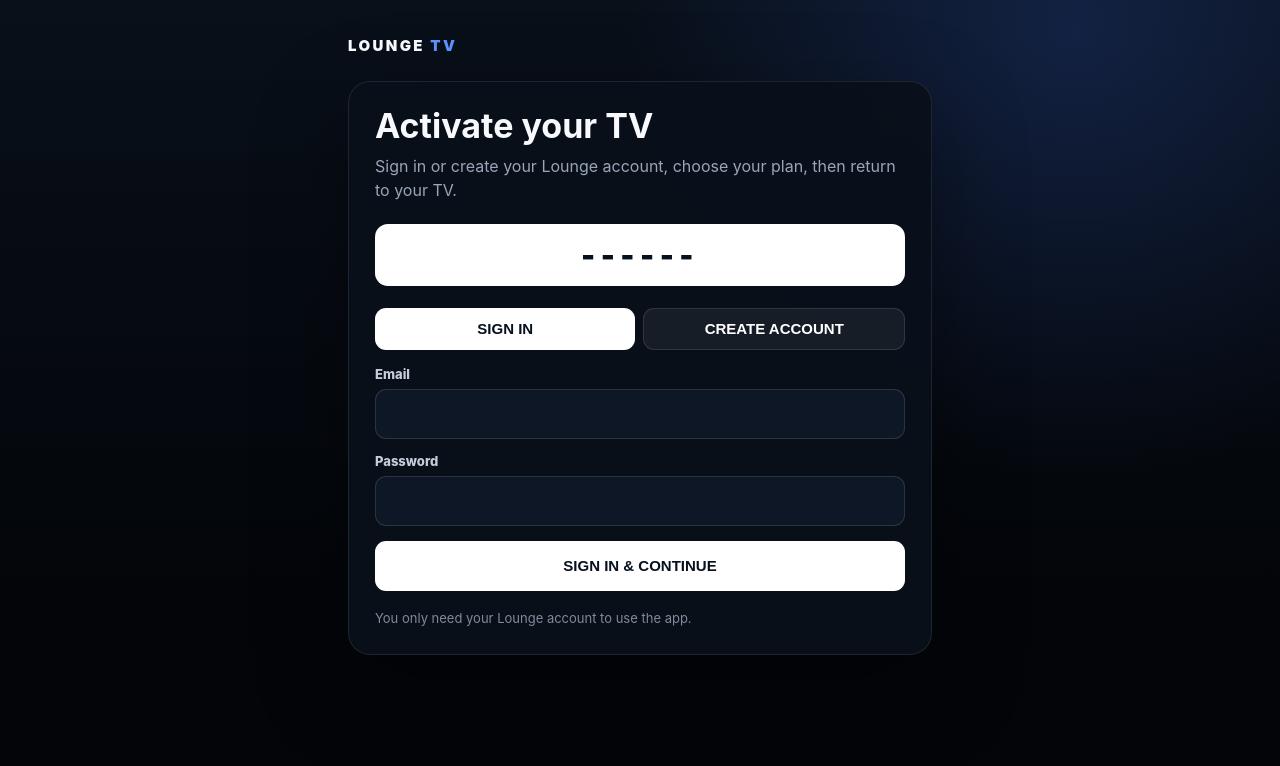
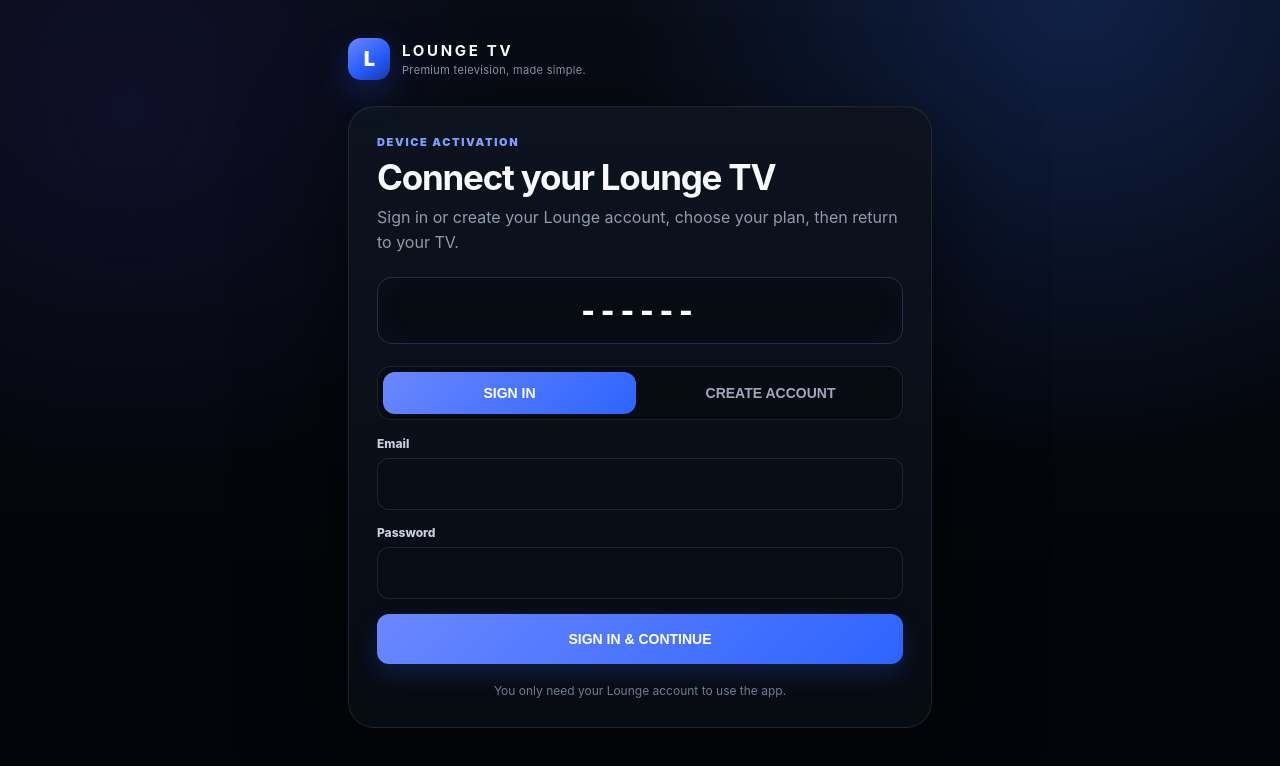
Before and after one commit to Gazzamoo111/lounge-tv-feed, a plain HTML site: page docs/activate.html in a window 1280 px wide. Drawn offline with Linux system fonts and the light colour scheme; a script that the page names is missing.

Commit message:
Polish Lounge activation branding

```diff
--- a/docs/activate.html
+++ b/docs/activate.html
@@ -6,34 +6,74 @@
 <meta name="theme-color" content="#060a11">
 <title>Activate Lounge TV</title>
 <style>
-:root{color-scheme:dark;--bg:#05080d;--panel:#0c131e;--line:rgba(255,255,255,.09);--text:#f7f9fd;--muted:#98a6b8;--blue:#5b91ff;--good:#69dfa3;--bad:#ff8d9a}
+:root{
+  color-scheme:dark;
+  --bg:#03050a;--panel:#0a0e17;--panel2:#0d1320;--line:rgba(255,255,255,.09);
+  --text:#f7f9fd;--muted:#8f9bad;--blue:#2f6bff;--blue2:#6d8cff;--good:#62d99a;--bad:#ff7f91;
+}
 *{box-sizing:border-box}
-body{margin:0;min-height:100vh;background:radial-gradient(circle at 84% 4%,rgba(63,116,255,.18),transparent 34%),linear-gradient(180deg,#09101a,#030509 75%);font-family:-apple-system,BlinkMacSystemFont,"Segoe UI",Arial,sans-serif;color:var(--text)}
-.wrap{max-width:620px;margin:auto;padding:28px 18px 64px}
-.brand{font-weight:950;letter-spacing:.16em;margin:8px 0 26px;font-size:15px}.brand span{color:#5b91ff}
-.card{background:rgba(10,16,27,.96);border:1px solid var(--line);border-radius:22px;padding:26px;box-shadow:0 30px 90px rgba(0,0,0,.38)}
-h1{font-size:34px;line-height:1.08;margin:0 0 9px}h2{font-size:22px;margin:0 0 7px}
-.lead,.sub{color:var(--muted);line-height:1.5;margin:0 0 22px}
-.code{font-size:30px;font-weight:950;letter-spacing:.18em;background:#fff;color:#07101d;border-radius:13px;padding:13px 15px;text-align:center;margin:0 0 22px}
-.tabs{display:flex;gap:8px;margin-bottom:16px}
-button{width:100%;min-height:50px;margin-top:15px;border:0;border-radius:11px;font-size:15px;font-weight:900;background:#fff;color:#07101d;padding:0 16px;cursor:pointer}
-.tabs button{margin:0;height:42px;min-height:42px}.secondary{background:rgba(255,255,255,.06);color:#fff;border:1px solid rgba(255,255,255,.11)}
-button:disabled{opacity:.55}
-label{display:block;color:#c4cedb;font-weight:800;font-size:13px;margin:14px 0 7px}
-input{width:100%;height:50px;border:1px solid rgba(255,255,255,.12);border-radius:11px;background:#0d1725;color:#fff;padding:0 14px;font-size:16px;outline:0}
-input:focus{border-color:#5a91ff}.hidden{display:none!important}.msg{margin-top:18px;color:#a9b6c7;line-height:1.5}.ok{color:var(--good)}.bad{color:var(--bad)}
-.plans{display:grid;gap:10px;margin-top:18px}.plan{display:grid;grid-template-columns:1fr auto;align-items:center;gap:14px;padding:16px;border:1px solid var(--line);border-radius:14px;background:#0d1624}
-.plan strong{display:block;font-size:17px}.plan small{color:var(--muted);display:block;margin-top:4px}.price{font-size:18px;font-weight:950;white-space:nowrap}.plan button{grid-column:1/-1;margin-top:4px}
-.statusbox{padding:18px;border:1px solid rgba(105,223,163,.25);border-radius:14px;background:rgba(105,223,163,.06);margin-top:18px}
-.spinner{width:24px;height:24px;border:3px solid rgba(255,255,255,.18);border-top-color:#fff;border-radius:50%;animation:s .8s linear infinite;margin:12px auto 0}@keyframes s{to{transform:rotate(360deg)}}
-.note{font-size:13px;color:#7f8b9b;line-height:1.45;margin-top:16px}
+html,body{margin:0;min-height:100%;background:#03050a}
+body{
+  min-height:100vh;color:var(--text);
+  background:
+    radial-gradient(circle at 84% 0%,rgba(47,107,255,.22),transparent 34%),
+    radial-gradient(circle at 10% 14%,rgba(92,61,255,.10),transparent 28%),
+    linear-gradient(180deg,#070b13 0%,#03050a 72%);
+  font-family:-apple-system,BlinkMacSystemFont,"SF Pro Display","Segoe UI",Arial,sans-serif;
+}
+.wrap{max-width:620px;margin:auto;padding:34px 18px 72px}
+.brand{display:flex;align-items:center;gap:12px;margin:4px 0 26px}
+.brandmark{
+  width:42px;height:42px;border-radius:13px;display:grid;place-items:center;
+  background:linear-gradient(145deg,#6b87ff,#265cff 58%,#1738a8);
+  box-shadow:0 12px 34px rgba(42,91,255,.28);
+  font-weight:950;font-size:20px;letter-spacing:-.05em
+}
+.brandcopy strong{display:block;font-size:15px;letter-spacing:.18em}.brandcopy span{display:block;color:#8492a7;font-size:11px;margin-top:3px;letter-spacing:.03em}
+.card{
+  background:linear-gradient(180deg,rgba(13,19,31,.98),rgba(7,11,18,.98));
+  border:1px solid var(--line);border-radius:26px;padding:28px;
+  box-shadow:0 32px 100px rgba(0,0,0,.52),inset 0 1px rgba(255,255,255,.025)
+}
+.eyebrow{color:#7ea0ff;font-size:11px;font-weight:900;letter-spacing:.15em;text-transform:uppercase;margin-bottom:10px}
+h1{font-size:35px;line-height:1.04;letter-spacing:-.035em;margin:0 0 10px}h2{font-size:22px;letter-spacing:-.02em;margin:0 0 7px}
+.lead,.sub{color:var(--muted);line-height:1.55;margin:0 0 22px}
+.code{
+  font-size:29px;font-weight:950;letter-spacing:.20em;background:#070b12;color:#fff;
+  border:1px solid rgba(111,142,255,.26);border-radius:15px;padding:15px 14px;text-align:center;
+  margin:0 0 22px;box-shadow:inset 0 0 28px rgba(47,107,255,.06)
+}
+.tabs{display:grid;grid-template-columns:1fr 1fr;gap:8px;margin-bottom:16px;padding:5px;background:#070b12;border:1px solid var(--line);border-radius:14px}
+button{
+  width:100%;min-height:50px;margin-top:15px;border:0;border-radius:12px;font-size:14px;font-weight:900;
+  background:linear-gradient(135deg,#6b87ff,#2d64ff);color:#fff;padding:0 16px;cursor:pointer;
+  box-shadow:0 10px 24px rgba(47,107,255,.20)
+}
+.tabs button{margin:0;height:42px;min-height:42px;box-shadow:none}.secondary{background:transparent;color:#9da9ba;border:1px solid transparent}
+button:disabled{opacity:.5}
+label{display:block;color:#c5cfdd;font-weight:800;font-size:12px;margin:15px 0 7px}
+input{
+  width:100%;height:52px;border:1px solid rgba(255,255,255,.10);border-radius:12px;background:#080d16;
+  color:#fff;padding:0 14px;font-size:16px;outline:0;transition:.15s border-color,.15s box-shadow
+}
+input:focus{border-color:#577fff;box-shadow:0 0 0 3px rgba(59,103,255,.12)}
+.hidden{display:none!important}.msg{margin-top:18px;color:#a9b6c7;line-height:1.5;font-size:14px}.ok{color:var(--good)}.bad{color:var(--bad)}
+.plans{display:grid;gap:10px;margin-top:18px}.plan{
+  display:grid;grid-template-columns:1fr auto;align-items:center;gap:14px;padding:17px;border:1px solid var(--line);
+  border-radius:16px;background:linear-gradient(180deg,#0d1421,#0a0f19)
+}
+.plan strong{display:block;font-size:17px}.plan small{color:var(--muted);display:block;margin-top:4px}.price{font-size:19px;font-weight:950;white-space:nowrap}.plan button{grid-column:1/-1;margin-top:4px}
+.statusbox{padding:20px;border:1px solid rgba(98,217,154,.22);border-radius:16px;background:rgba(98,217,154,.055);margin-top:18px}
+.spinner{width:24px;height:24px;border:3px solid rgba(255,255,255,.16);border-top-color:#fff;border-radius:50%;animation:s .8s linear infinite;margin:14px auto 0}@keyframes s{to{transform:rotate(360deg)}}
+.note{font-size:12px;color:#6f7c8e;line-height:1.45;margin-top:18px;text-align:center}
+@media(max-width:520px){.wrap{padding:24px 14px 54px}.card{padding:22px;border-radius:22px}h1{font-size:31px}.code{font-size:25px}}
 </style>
 </head>
 <body>
 <div class="wrap">
-  <div class="brand">LOUNGE <span>TV</span></div>
+  <div class="brand"><div class="brandmark">L</div><div class="brandcopy"><strong>LOUNGE TV</strong><span>Premium television, made simple.</span></div></div>
   <div class="card">
-    <h1>Activate your TV</h1>
+    <div class="eyebrow">Device activation</div><h1>Connect your Lounge TV</h1>
     <p class="lead">Sign in or create your Lounge account, choose your plan, then return to your TV.</p>
     <div class="code" id="code">------</div>
 
```
